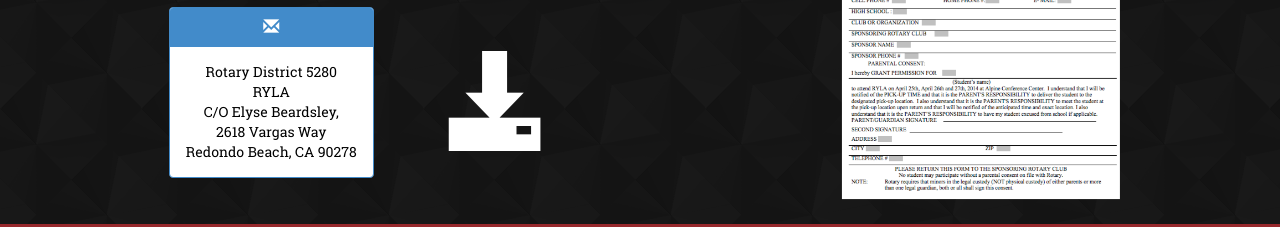
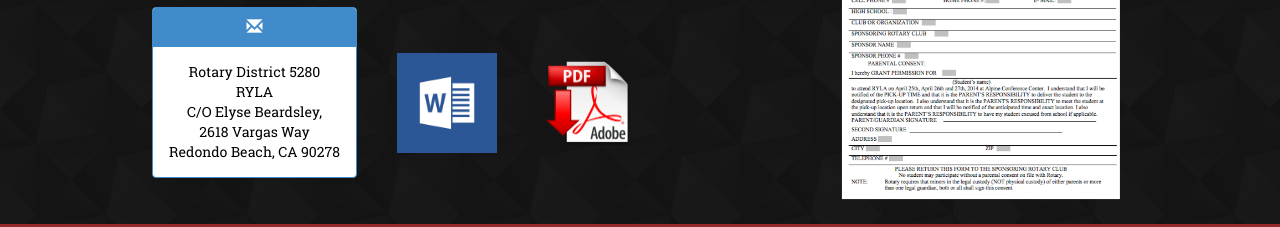
Before and after one commit to isaac-siegel/RYLA5280, a plain HTML site: page index.html in a window 1280 px wide. Shown: the part 2009-2236 px from the top of the page. Drawn offline with nearby package versions, Linux system fonts and the light colour scheme; a script that the page names is missing; a web font is replaced by a local one.

Commit message:
Updated applications, added pdf/word icons

```diff
--- a/index.html
+++ b/index.html
@@ -196,6 +196,18 @@
             margin-left: auto;
             margin-right: auto;
             font-size: 100px;
+
+        }
+
+        #dl_icon {
+            color: white;
+            text-shadow: none !important;
+            text-align: center;
+            width: 100px;
+            margin-left: auto;
+            margin-right: auto;
+            font-size: 100px;
+            margin-left: 40px;
 
         }
         #application_container{
@@ -711,8 +723,11 @@
                 <div class="col-md-7 wow fadeInUp">
                         <h3>Application</h3>
                     <hr>
+                    <!--<p>Applications can be downloaded in <a href="2014_RYLA_Application-full.docx" target="_blank">word</a>-->
+                        <!--or <a href="2014_RYLA_Application-full.pdf" target="_blank">pdf</a> format.</p>-->
+
                     <p>Please give your completed registration forms to your Rotary sponsor or RYLA contact.
-                        All applications are to be returned by March 15, 2014. They should return the forms to:
+                        All applications are to be returned by March 15, 2014. They should return the forms to the address below.   </p>
                     <!--<div class="panel panel-primary">-->
                         <!--<h3 class="panel-title">Panel title</h3>-->
                     <!--<div class="panel-body">-->
@@ -740,8 +755,14 @@
                                 </div>
                             </td>
                             <td>
-                                <a href="2014_RYLA_Application-full.docx" target="_blank">
-                                    <span class="glyphicon glyphicon-download-alt pulse-shrink wow bounceInUp" id="download_icon"></span>
+                                <!--<a href="2014_RYLA_Application-full.docx" target="_blank">-->
+                                    <!--<span class="glyphicon glyphicon-download-alt pulse-shrink wow bounceInUp" id="download_icon"></span>-->
+                                <!--</a>-->
+                                <a href="2015_RYLA_Application-full.docx" target="_blank">
+                                    <img src="img/wordIcon.png" id="dl_icon">
+                                </a>
+                                <a href="2015_RYLA_Application-full.pdf" target="_blank">
+                                    <img src="img/pdfIcon.png" id="dl_icon">
                                 </a>
                             </td>
                         </tr>
@@ -753,7 +774,7 @@
                 </div>
                 <div class=" wow bounceInUp">
                 <div  class="col-md-5">
-                    <a href="2014_RYLA_Application-full.docx" target="_blank">
+                    <a href="2015_RYLA_Application-full.pdf" target="_blank">
                         <img id="ryla_application_thumbnail" class=" img-responsive" src="img/ryla_application_thumbnail.png">
                     </a>
                 </div>
```
Also changed, not shown: img/pdfIcon.png (added), img/wordIcon.png (added), 2 other files.
